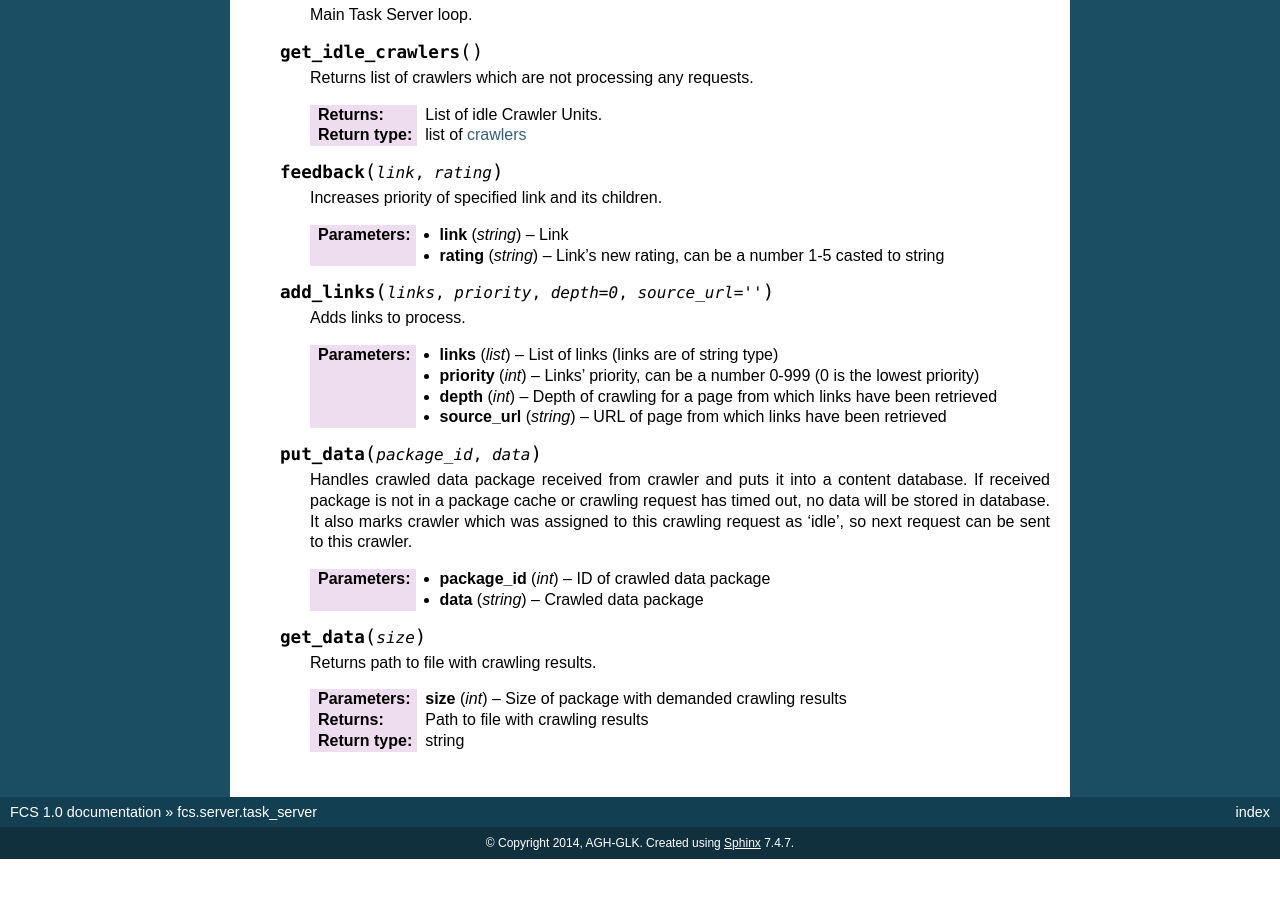
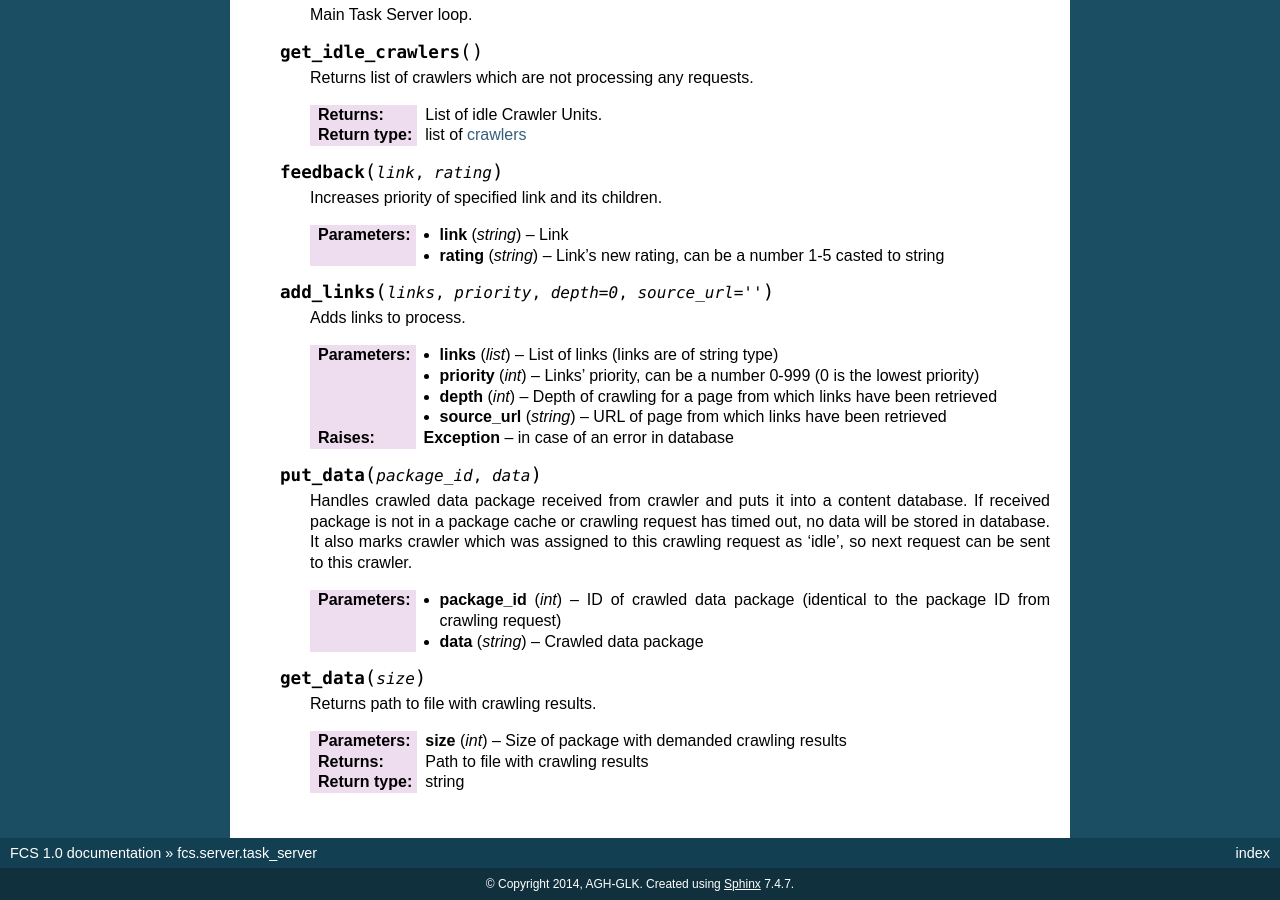
Before and after one commit to agh-glk/fcs, a Sphinx documentation site: the page built from docs/source/server/task_server.rst, in a window 1280 px wide and 900 px high, scrolled down 2376 px. Built offline with Sphinx 7.4.7, drawn with Linux system fonts in a browser that asks for light colours; formulas are drawn with MathJax 3; before the commit the page ends 3235 px from its top, so only the background shows below that.

Commit message:
[NT] Edit

```diff
--- a/docs/source/server/task_server.rst
+++ b/docs/source/server/task_server.rst
@@ -147,6 +147,7 @@ This module contains implementation of Task Server.
       :param int priority: Links' priority, can be a number 0-999 (0 is the lowest priority)
       :param int depth: Depth of crawling for a page from which links have been retrieved
       :param string source_url: URL of page from which links have been retrieved
+      :raises Exception: in case of an error in database
 
    .. py:method:: put_data(package_id, data)
 
@@ -154,7 +155,7 @@ This module contains implementation of Task Server.
       is not in a package cache or crawling request has timed out, no data will be stored in database. It also
       marks crawler which was assigned to this crawling request as 'idle', so next request can be sent to this crawler.
 
-      :param int package_id: ID of crawled data package
+      :param int package_id: ID of crawled data package (identical to the package ID from crawling request)
       :param string data: Crawled data package
 
    .. py:method:: get_data(size)
```
